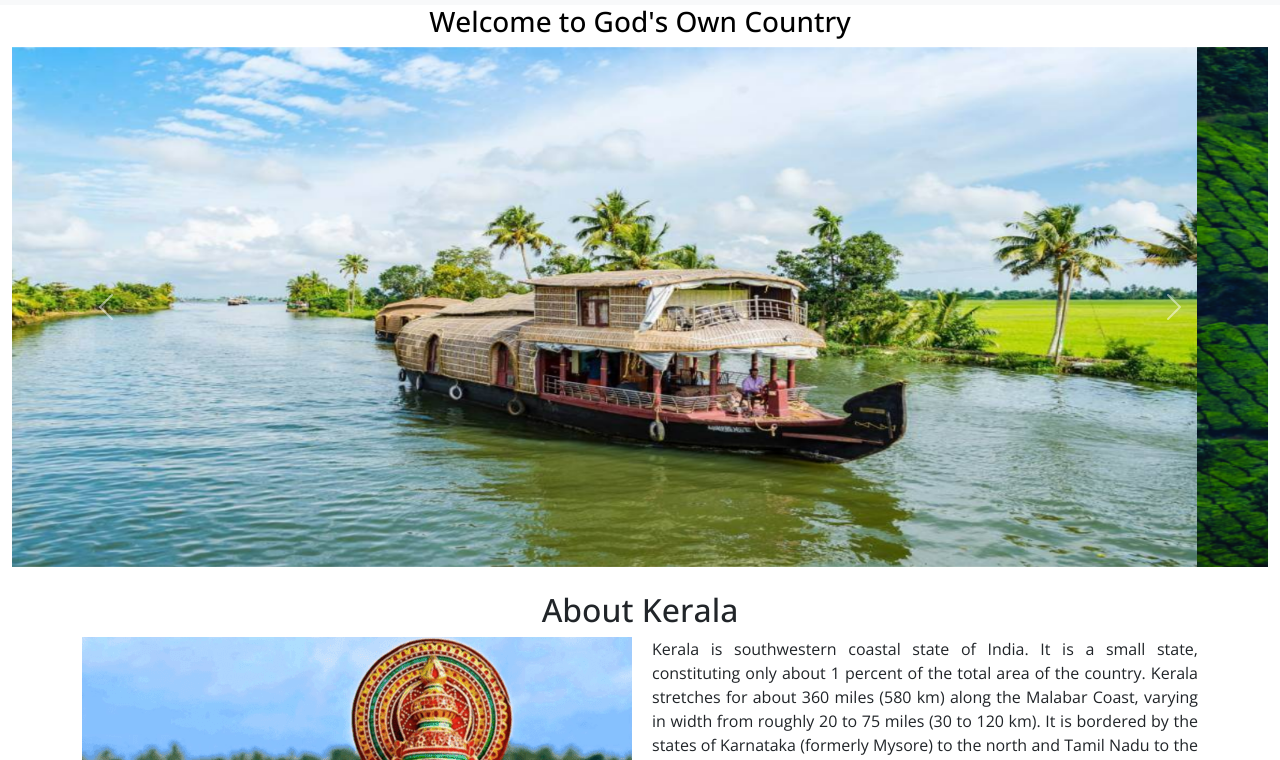
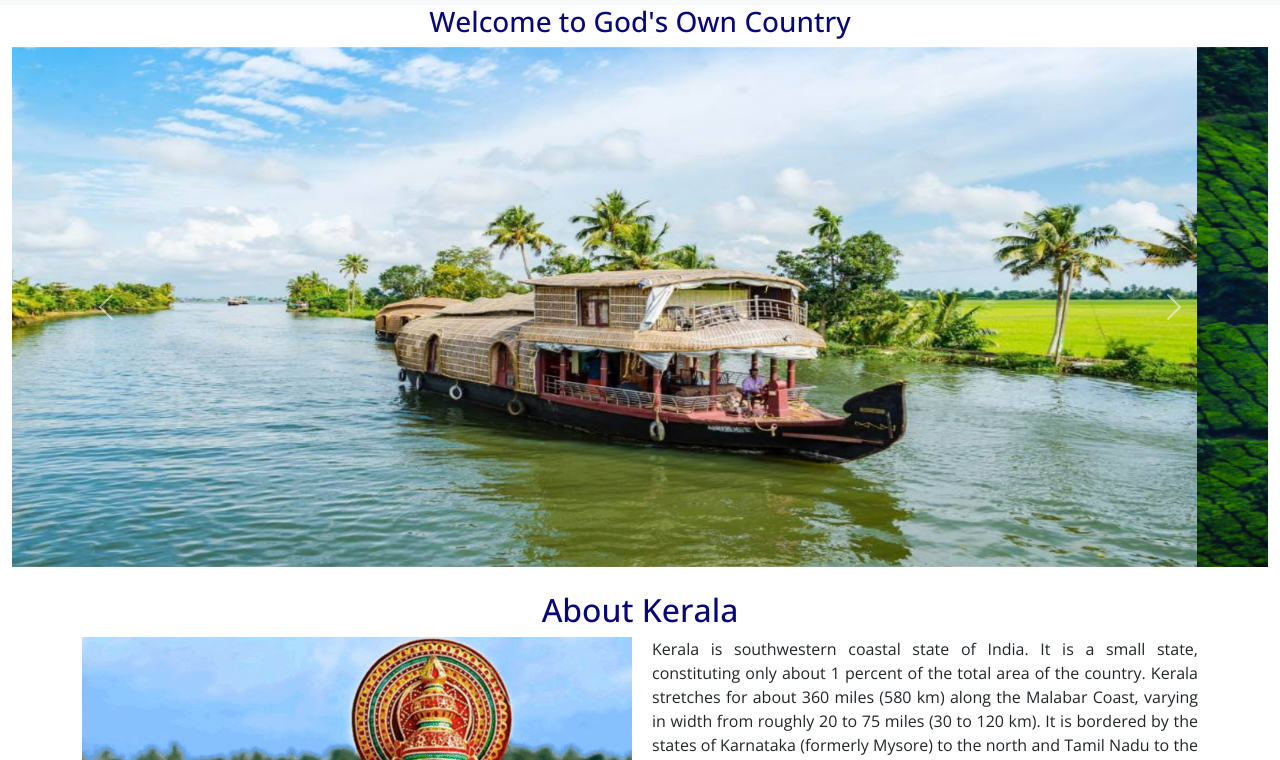
Before and after one commit to poornima9546/KeralaTourism, a plain HTML site: page index.html in a window 1280 px wide. Shown: the part 192-952 px from the top of the page. Drawn offline with nearby package versions, Linux system fonts and the light colour scheme; a web font is replaced by a local one.

Commit message:
changed color of heading again

```diff
--- a/style.css
+++ b/style.css
@@ -59,8 +59,8 @@ a, a:hover{
 .logo{
     flex: 1;
 }
-#About h1{
-    color: #000;
+#About h2{
+    color: rgb(7, 7, 120);
 }
 
 .card-body h5{
@@ -71,7 +71,7 @@ a, a:hover{
 }
 
 .Heading{
-    color:  #000;
+    color: rgb(7, 7, 120);
 }
 .logo{
     display: flex;
```
